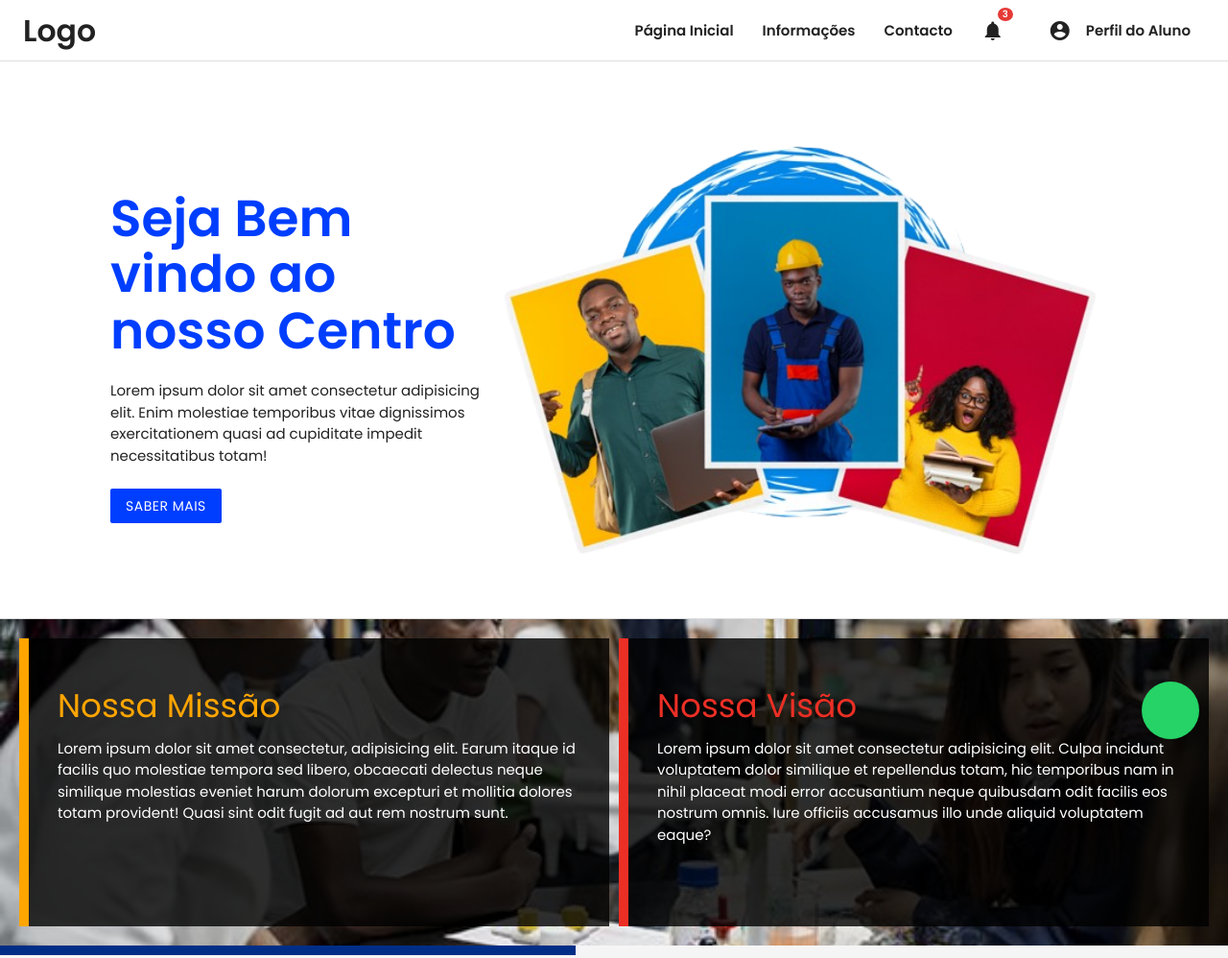
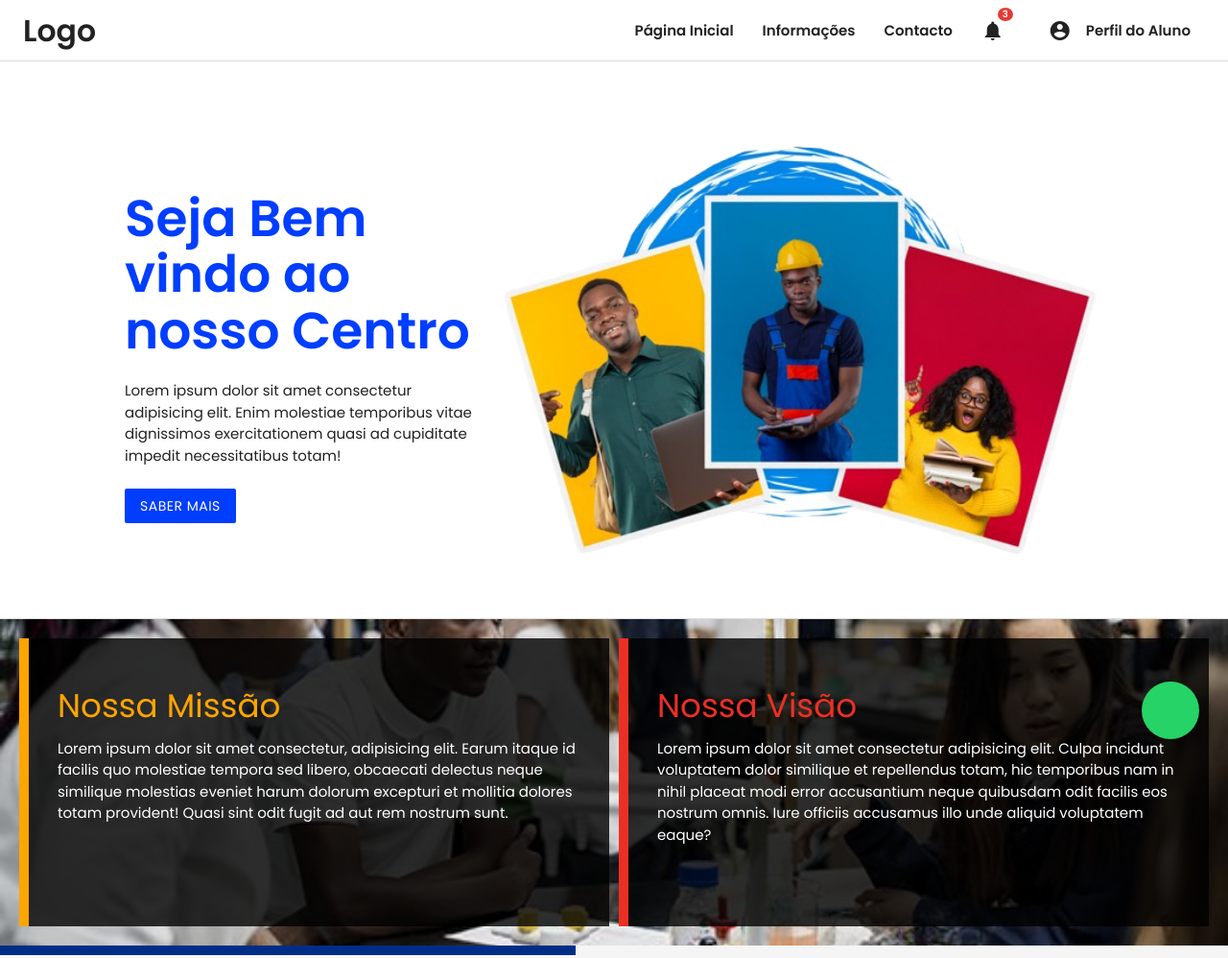
Before and after one commit to Maicky42/centro, a plain HTML site: page index.html in a window 1280 px wide. Shown: the top 998 px of the page at 96% size. Drawn offline with nearby package versions, Linux system fonts and the light colour scheme.

Commit message:
Update index.html

```diff
--- a/index.html
+++ b/index.html
@@ -168,7 +168,7 @@
     </ul>
     <main>
         <div class="contain" style="border-bottom: 1px solid gainsboro; padding: 20px; max-width: 100%">
-            <div class="conteudo">
+            <div class="conteudo" style="padding: 15px; max-width: 100%">
                 <h2>Seja Bem vindo ao nosso Centro</h3>
                     <p>Lorem ipsum dolor sit amet consectetur adipisicing elit. Enim molestiae temporibus vitae
                         dignissimos exercitationem quasi ad cupiditate impedit necessitatibus totam!</p>
```
